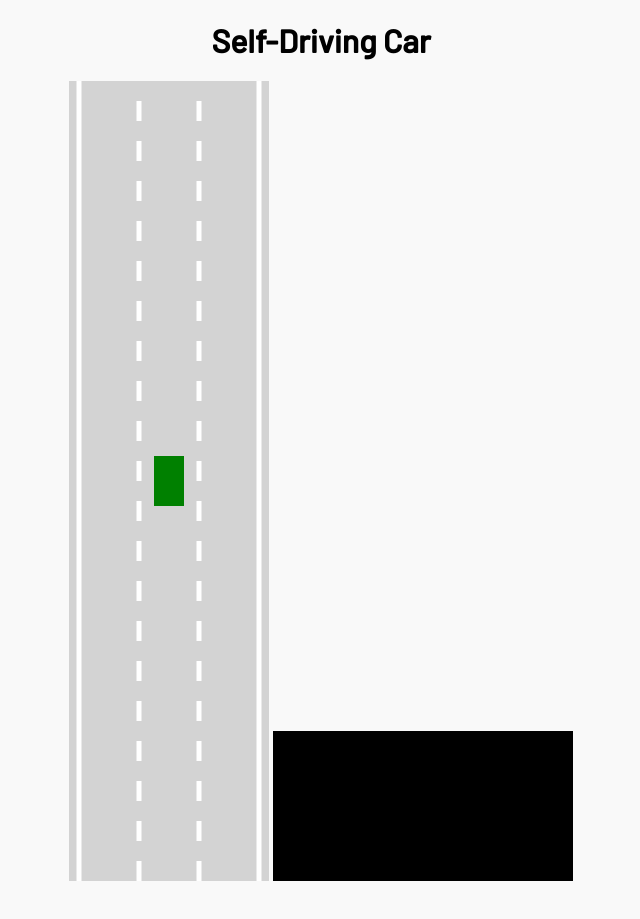
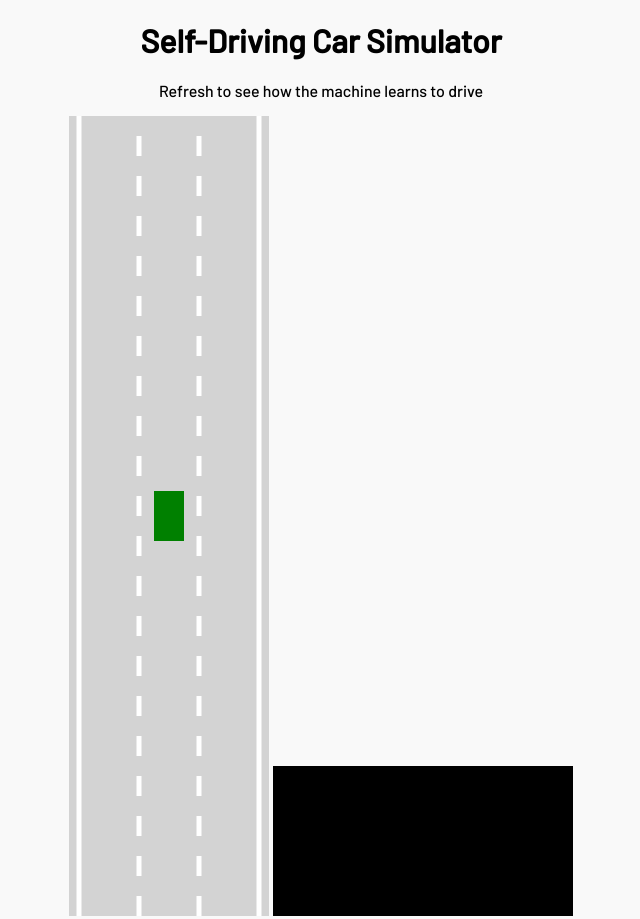
Before and after one commit to cordovaputra/self-driving-car, a website: page public/index.html in a window 1280 px wide. Shown: the whole page, without its empty margins (319-959 px from the left). Before the commit the page ends 884 px from the top, so only its background shows below. Drawn offline with Linux system fonts and the light colour scheme.

Commit message:
Add description

```diff
--- a/public/index.html
+++ b/public/index.html
@@ -10,7 +10,8 @@
         <link rel="stylesheet" href="./style.css">
     </head>
     <body>
-        <h1>Self-Driving Car</h1>
+        <h1>Self-Driving Car Simulator</h1>
+        <p>Refresh to see how the machine learns to drive</p>
         <canvas id="carCanvas"></canvas>
         <canvas id="aiCanvas"></canvas>
         <script src="./car/car.js"></script>
@@ -21,5 +22,6 @@
         <script src="./utils/utils.js"></script>
         <script src="./car/controls.js"></script>
         <script src="./script.js"></script>
+
     </body>
 </html>
--- a/public/style.css
+++ b/public/style.css
@@ -8,6 +8,10 @@ body {
     margin:0;
 }
 
+p{
+    text-size: 20px;
+}
+
 #carCanvas {
     background: lightgray;
 }
```
